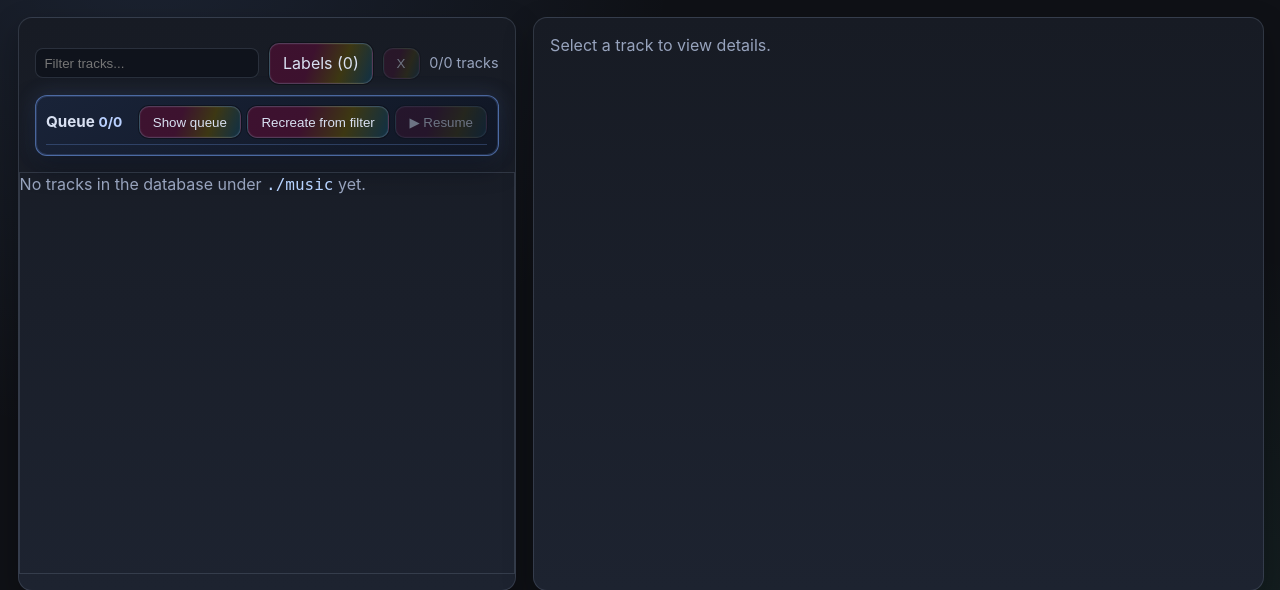
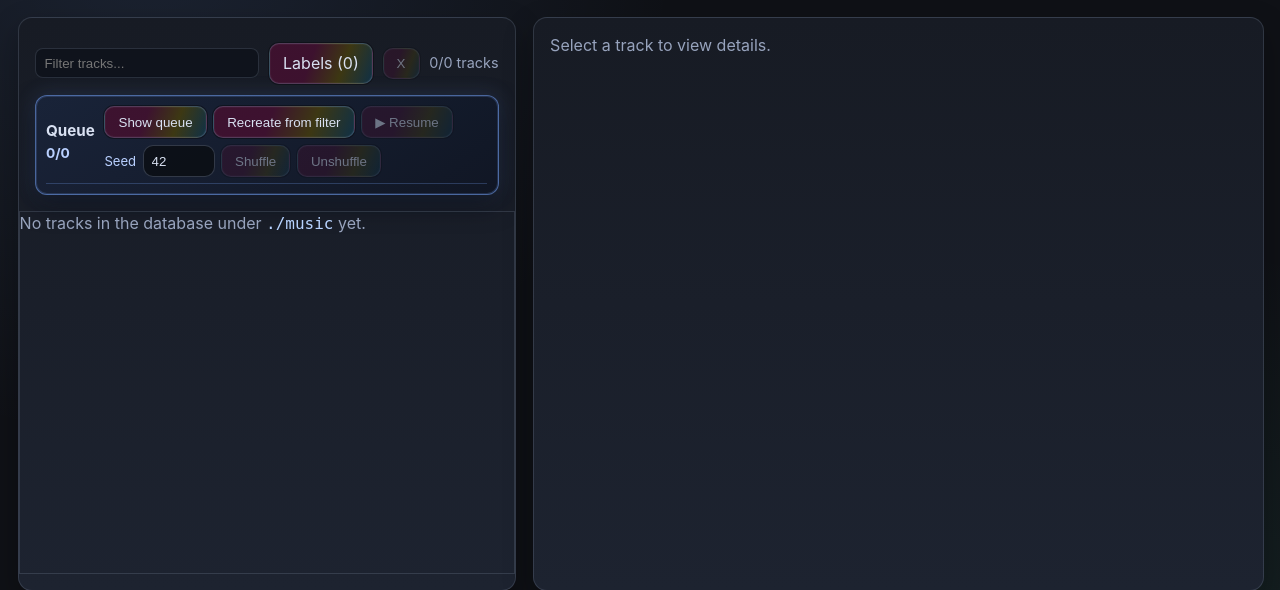
Before and after one commit to mikkohei13/dekho, a Flask app: page / in a window 1280 px wide. Shown: the part 78-668 px from the top of the page. Run offline with Flask 3, Linux system fonts and the light colour scheme; data comes from the database, SQL or seed files in the repository; data that the repository does not hold is empty.

Commit message:
Add deterministic queue shuffling

```diff
--- a/dekho/app.py
+++ b/dekho/app.py
@@ -214,6 +214,7 @@ def create_app() -> Flask:
                     "like_stars": like_stars,
                     "like_sort": like_sort,
                     "instrumental": "type.instrumental" in label_key_set,
+                    "is_duplicate": "duplicate.duplicate" in label_key_set,
                 }
             )
 
--- a/dekho/labels.py
+++ b/dekho/labels.py
@@ -79,6 +79,13 @@ LABEL_CATALOG: tuple[dict[str, str | tuple[dict[str, str], ...]], ...] = (
             {"key": "issue.other", "label": "other issue"},
         ),
     },
+    {
+        "category": "duplicate",
+        "display_name": "duplicate",
+        "labels": (
+            {"key": "duplicate.duplicate", "label": "duplicate"},
+        ),
+    },
 )
 
 
--- a/dekho/static/scripts/index/events.js
+++ b/dekho/static/scripts/index/events.js
@@ -236,6 +236,8 @@ export function bindQueuePanelEvents({
   onToggleQueueDrawer,
   onRecreateQueueFromFilter,
   onResumeQueue,
+  onShuffleQueue,
+  onUnshuffleQueue,
   onPlayQueueIndex,
   onShowQueueTrack,
 }) {
@@ -257,6 +259,14 @@ export function bindQueuePanelEvents({
     }
     if (target.id === "resume-queue-btn") {
       onResumeQueue();
+      return;
+    }
+    if (target.id === "shuffle-queue-btn") {
+      onShuffleQueue?.();
+      return;
+    }
+    if (target.id === "unshuffle-queue-btn") {
+      onUnshuffleQueue?.();
       return;
     }
     const playButton = target.closest(".queue-track-play-btn");
--- a/dekho/static/scripts/index/main.js
+++ b/dekho/static/scripts/index/main.js
@@ -25,12 +25,14 @@ import {
 import {
   confirmDiscardUnsavedChanges,
   hasQueueTracks,
+  reorderQueue,
   setQueueSnapshot,
   createTrackLabelMap,
   createUiState,
   markTrackUserDataSaved,
   readLabelCatalog,
 } from "./state.js";
+import { parseShuffleSeed, sortTrackIdsBySeed } from "./queue-shuffle.js";
 import { escapeHtml, parseLabelKeys } from "./dom.js";
 
 const scanLink = document.querySelector(".scan-link");
@@ -51,6 +53,9 @@ const queueEmptyState = document.getElementById("queue-empty-state");
 const queueNotice = document.getElementById("queue-notice");
 const recreateQueueButton = document.getElementById("recreate-queue-btn");
 const resumeQueueButton = document.getElementById("resume-queue-btn");
+const queueShuffleSeedInput = document.getElementById("queue-shuffle-seed");
+const shuffleQueueButton = document.getElementById("shuffle-queue-btn");
+const unshuffleQueueButton = document.getElementById("unshuffle-queue-btn");
 const contentPanel = document.getElementById("content-panel");
 const contentPanelBody = document.getElementById("content-panel-body");
 const persistentTrackHeader = document.getElementById("persistent-track-header");
@@ -152,6 +157,12 @@ function updateQueueButtonsState() {
   const hasVisibleTracks = getVisibleTrackIds(trackItems).length > 0;
   if (recreateQueueButton instanceof HTMLButtonElement) {
     recreateQueueButton.disabled = !hasVisibleTracks;
+  }
+  if (shuffleQueueButton instanceof HTMLButtonElement) {
+    shuffleQueueButton.disabled = !hasQueue;
+  }
+  if (unshuffleQueueButton instanceof HTMLButtonElement) {
+    unshuffleQueueButton.disabled = !hasQueue || !state.queueShuffled;
   }
   if (previousQueueTrackButton instanceof HTMLButtonElement) {
     previousQueueTrackButton.disabled = !isQueuePlayback;
@@ -291,6 +302,39 @@ function resumeQueue() {
   }
   const resumeIndex = state.queueIndex >= 0 ? state.queueIndex : 0;
   playQueueAtIndex(resumeIndex);
+}
+
+async function shuffleQueue() {
+  if (!hasQueueTracks(state)) {
+    setQueueNotice("Queue is empty.");
+    renderQueueState();
+    return;
+  }
+  const seedValue = queueShuffleSeedInput instanceof HTMLInputElement
+    ? queueShuffleSeedInput.value
+    : state.queueShuffleSeed;
+  const seed = parseShuffleSeed(seedValue, 42);
+  state.queueShuffleSeed = seed;
+  if (queueShuffleSeedInput instanceof HTMLInputElement) {
+    queueShuffleSeedInput.value = String(seed);
+  }
+  const shuffledIds = await sortTrackIdsBySeed(state.queueNaturalTrackIds, seed);
+  reorderQueue(state, shuffledIds);
+  state.queueShuffled = true;
+  setQueueNotice("");
+  renderQueueState();
+}
+
+function unshuffleQueue() {
+  if (!hasQueueTracks(state)) {
+    setQueueNotice("Queue is empty.");
+    renderQueueState();
+    return;
+  }
+  reorderQueue(state, state.queueNaturalTrackIds);
+  state.queueShuffled = false;
+  setQueueNotice("");
+  renderQueueState();
 }
 
 function moveQueue(delta) {
@@ -438,6 +482,8 @@ bindQueuePanelEvents({
   onToggleQueueDrawer: toggleQueueDrawer,
   onRecreateQueueFromFilter: recreateQueueFromFilter,
   onResumeQueue: resumeQueue,
+  onShuffleQueue: shuffleQueue,
+  onUnshuffleQueue: unshuffleQueue,
   onPlayQueueIndex: playQueueAtIndex,
   onShowQueueTrack: showQueueTrackInContentPanel,
 });
--- /dev/null
+++ b/dekho/static/scripts/index/queue-shuffle.js
@@ -0,0 +1,41 @@
+function bytesToHex(bytes) {
+  return Array.from(bytes, (byte) => byte.toString(16).padStart(2, "0")).join("");
+}
+
+export async function hashTrackSeed(trackId, seed) {
+  const payload = `${seed}:${trackId}`;
+  const encoded = new TextEncoder().encode(payload);
+  const digest = await crypto.subtle.digest("SHA-256", encoded);
+  return bytesToHex(new Uint8Array(digest));
+}
+
+export async function sortTrackIdsBySeed(trackIds, seed) {
+  const ids = Array.isArray(trackIds) ? trackIds.filter((id) => typeof id === "string" && id) : [];
+  const hashed = await Promise.all(
+    ids.map(async (trackId) => ({
+      trackId,
+      hash: await hashTrackSeed(trackId, seed),
+    })),
+  );
+  hashed.sort((a, b) => {
+    if (a.hash < b.hash) {
+      return -1;
+    }
+    if (a.hash > b.hash) {
+      return 1;
+    }
+    if (a.trackId < b.trackId) {
+      return -1;
+    }
+    if (a.trackId > b.trackId) {
+      return 1;
+    }
+    return 0;
+  });
+  return hashed.map((entry) => entry.trackId);
+}
+
+export function parseShuffleSeed(value, fallback = 42) {
+  const parsed = Number.parseInt(String(value ?? "").trim(), 10);
+  return Number.isFinite(parsed) ? parsed : fallback;
+}
--- a/dekho/static/scripts/index/state.js
+++ b/dekho/static/scripts/index/state.js
@@ -42,20 +42,25 @@ export function createUiState() {
     selectedMissingTrackFilterCategories: new Set(),
     labelFilterMatchMode: "or",
     queueTrackIds: [],
+    queueNaturalTrackIds: [],
     queueIndex: -1,
     queueStatus: "idle",
     playbackMode: "none",
     queueNotice: "",
     lastQueueSnapshotMeta: null,
+    queueShuffled: false,
+    queueShuffleSeed: 42,
   };
 }
 
 export function clearQueue(state) {
   state.queueTrackIds = [];
+  state.queueNaturalTrackIds = [];
   state.queueIndex = -1;
   state.queueStatus = "idle";
   state.queueNotice = "";
   state.lastQueueSnapshotMeta = null;
+  state.queueShuffled = false;
 }
 
 export function setQueueSnapshot(state, trackIds, queueIndex = 0) {
@@ -63,6 +68,8 @@ export function setQueueSnapshot(state, trackIds, queueIndex = 0) {
     ? trackIds.filter((trackId) => typeof trackId === "string" && trackId.trim() !== "")
     : [];
   state.queueTrackIds = normalizedTrackIds;
+  state.queueNaturalTrackIds = [...normalizedTrackIds];
+  state.queueShuffled = false;
   if (normalizedTrackIds.length === 0) {
     state.queueIndex = -1;
     state.queueStatus = "idle";
@@ -76,6 +83,26 @@ export function setQueueSnapshot(state, trackIds, queueIndex = 0) {
     createdAt: Date.now(),
     count: normalizedTrackIds.length,
   };
+}
+
+export function reorderQueue(state, nextIds) {
+  const normalizedTrackIds = Array.isArray(nextIds)
+    ? nextIds.filter((trackId) => typeof trackId === "string" && trackId.trim() !== "")
+    : [];
+  const currentTrackId = state.queueIndex >= 0
+    ? state.queueTrackIds[state.queueIndex]
+    : null;
+  state.queueTrackIds = normalizedTrackIds;
+  if (normalizedTrackIds.length === 0) {
+    state.queueIndex = -1;
+    return;
+  }
+  if (currentTrackId) {
+    const remappedIndex = normalizedTrackIds.indexOf(currentTrackId);
+    state.queueIndex = remappedIndex >= 0 ? remappedIndex : 0;
+    return;
+  }
+  state.queueIndex = Math.min(Math.max(state.queueIndex, 0), normalizedTrackIds.length - 1);
 }
 
 export function hasQueueTracks(state) {
--- a/dekho/static/styles/index.css
+++ b/dekho/static/styles/index.css
@@ -374,6 +374,20 @@ body {
   flex-wrap: wrap;
 }
 
+.queue-shuffle-seed-label {
+  font-size: 0.82rem;
+  color: #b9d0ff;
+}
+
+#queue-shuffle-seed {
+  width: 4.5rem;
+  border: 1px solid rgba(147, 164, 197, 0.28);
+  border-radius: 10px;
+  padding: 0.48rem 0.5rem;
+  color: var(--text);
+  background: rgba(13, 16, 22, 0.92);
+}
+
 #queue-drawer-toggle-btn {
   white-space: nowrap;
 }
@@ -671,6 +685,8 @@ body {
 #queue-drawer-toggle-btn,
 #recreate-queue-btn,
 #resume-queue-btn,
+#shuffle-queue-btn,
+#unshuffle-queue-btn,
 #tracks-label-filter-summary,
 #tracks-clear-filters-btn,
 .scan-link {
@@ -713,6 +729,10 @@ body {
 #recreate-queue-btn:focus-visible,
 #resume-queue-btn:hover,
 #resume-queue-btn:focus-visible,
+#shuffle-queue-btn:hover,
+#shuffle-queue-btn:focus-visible,
+#unshuffle-queue-btn:hover,
+#unshuffle-queue-btn:focus-visible,
 #tracks-label-filter-summary:hover,
 #tracks-label-filter-summary:focus-visible,
 #tracks-clear-filters-btn:not(:disabled):hover,
@@ -730,7 +750,9 @@ body {
 
 #prev-queue-track-btn:disabled,
 #next-queue-track-btn:disabled,
-#resume-queue-btn:disabled {
+#resume-queue-btn:disabled,
+#shuffle-queue-btn:disabled,
+#unshuffle-queue-btn:disabled {
   opacity: 0.45;
   cursor: default;
 }
--- a/dekho/templates/index.html
+++ b/dekho/templates/index.html
@@ -44,6 +44,16 @@
             </button>
             <button id="recreate-queue-btn" type="button">Recreate from filter</button>
             <button id="resume-queue-btn" type="button">▶ Resume</button>
+            <label class="queue-shuffle-seed-label" for="queue-shuffle-seed">Seed</label>
+            <input
+              id="queue-shuffle-seed"
+              type="number"
+              value="42"
+              step="1"
+              title="Shuffle seed"
+            >
+            <button id="shuffle-queue-btn" type="button">Shuffle</button>
+            <button id="unshuffle-queue-btn" type="button">Unshuffle</button>
           </div>
         </header>
         <div id="queue-drawer-body" hidden>
--- a/dekho/templates/overview.html
+++ b/dekho/templates/overview.html
@@ -25,6 +25,7 @@
           <th data-sort-type="num" title="Has remote data" class="sortable">Remote</th>
           <th data-sort-type="num" title="Like rating" class="sortable">Stars</th>
           <th data-sort-type="num" title="Instrumental" class="sortable">Instr.</th>
+          <th data-sort-type="num" title="Duplicate" class="sortable">Dup.</th>
         </tr>
       </thead>
       <tbody>
@@ -40,10 +41,11 @@
               {% if track.like_stars %}{{ "★" * track.like_stars }}{% endif %}
             </td>
             <td class="col-icon" data-sort="{{ 1 if track.instrumental else 0 }}">{% if track.instrumental %}♪{% endif %}</td>
+            <td class="col-icon" data-sort="{{ 1 if track.is_duplicate else 0 }}">{% if track.is_duplicate %}⧉{% endif %}</td>
           </tr>
         {% else %}
           <tr>
-            <td colspan="8">No tracks found.</td>
+            <td colspan="9">No tracks found.</td>
           </tr>
         {% endfor %}
       </tbody>
```
Also changed, not shown: export_auxio.py (+16 -1 lines), tests/test_app_routes.py (+2 -1 lines), tests/test_export_auxio.py (+65 -3 lines).
